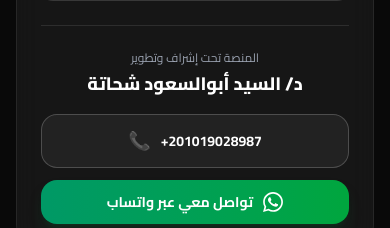
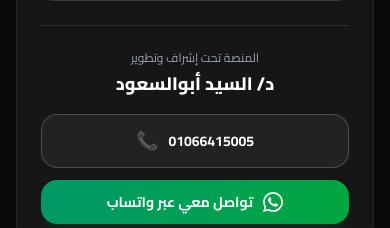
Before and after one commit to drsayedsoud/dental-quiz-app, a Next.js app: page /about in a window 390 px wide. Shown: the part 1274-1502 px from the top of the page. Built offline with nearby package versions, Linux system fonts and the light colour scheme; no server answers.

Commit message:
Update name and phone number in About page

```diff
--- a/src/app/about/page.tsx
+++ b/src/app/about/page.tsx
@@ -5,8 +5,8 @@ import Link from 'next/link';
 import { motion } from 'framer-motion';
 
 export default function AboutPage() {
-  const phoneNumber = '+201019028987';
-  const whatsappUrl = `https://wa.me/${phoneNumber.replace('+', '')}?text=%D9%85%D8%B1%D8%AD%D8%A8%D8%A7%D9%8B%D8%8C%20%D8%A3%D9%88%D8%AF%20%D8%A7%D9%84%D8%A7%D8%B3%D8%AA%D9%81%D8%B3%D8%A7%D8%B1%20%D8%B9%D9%86%20%D9%85%D9%86%D8%B5%D8%A9%20Medical%20Prometric`;
+  const displayPhone = '01066415005';
+  const whatsappUrl = `https://wa.me/201066415005?text=%D9%85%D8%B1%D8%AD%D8%A8%D8%A7%D9%8B%D8%8C%20%D8%A3%D9%88%D8%AF%20%D8%A7%D9%84%D8%A7%D8%B3%D8%AA%D9%81%D8%B3%D8%A7%D8%B1%20%D8%B9%D9%86%20%D9%85%D9%86%D8%B5%D8%A9%20Medical%20Prometric`;
 
   return (
     <div className="min-h-screen bg-[#0a0a0a] relative overflow-hidden pb-10">
@@ -119,17 +119,17 @@ export default function AboutPage() {
             <div className="border-t border-white/10 pt-6 mt-6">
               <div className="text-center mb-4">
                 <p className="text-gray-400 text-xs font-medium">المنصة تحت إشراف وتطوير</p>
-                <p className="text-white font-extrabold text-lg mt-1">د/ السيد أبوالسعود شحاتة</p>
+                <p className="text-white font-extrabold text-lg mt-1">د/ السيد أبوالسعود</p>
               </div>
 
               <div className="flex flex-col sm:flex-row items-center justify-center gap-3">
                 <a
-                  href={`tel:${phoneNumber}`}
+                  href={`tel:${displayPhone}`}
                   className="w-full sm:w-auto flex-1 flex items-center justify-center gap-2.5 bg-white/5 border border-white/20 text-white px-5 py-3 rounded-2xl text-sm font-bold hover:bg-white/10 transition"
                   dir="ltr"
                 >
                   <span className="text-lg">📞</span>
-                  <span>{phoneNumber}</span>
+                  <span>{displayPhone}</span>
                 </a>
 
                 <a
```
